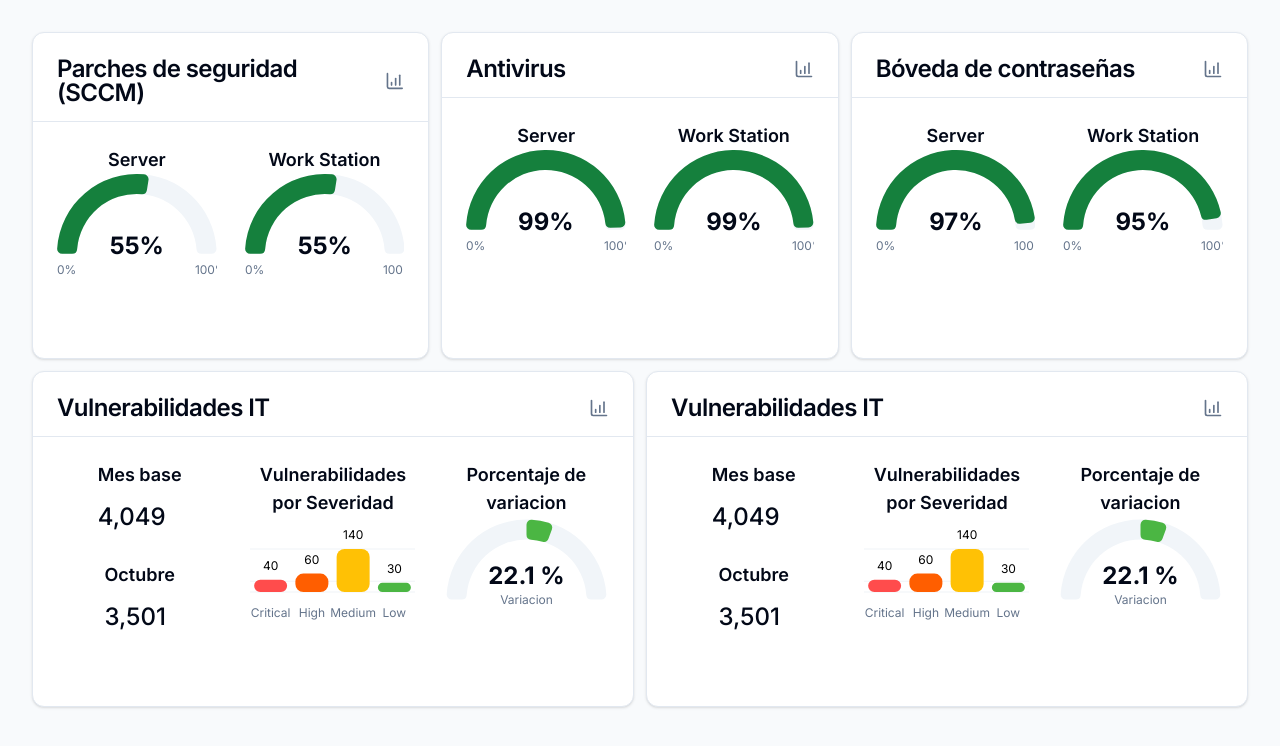
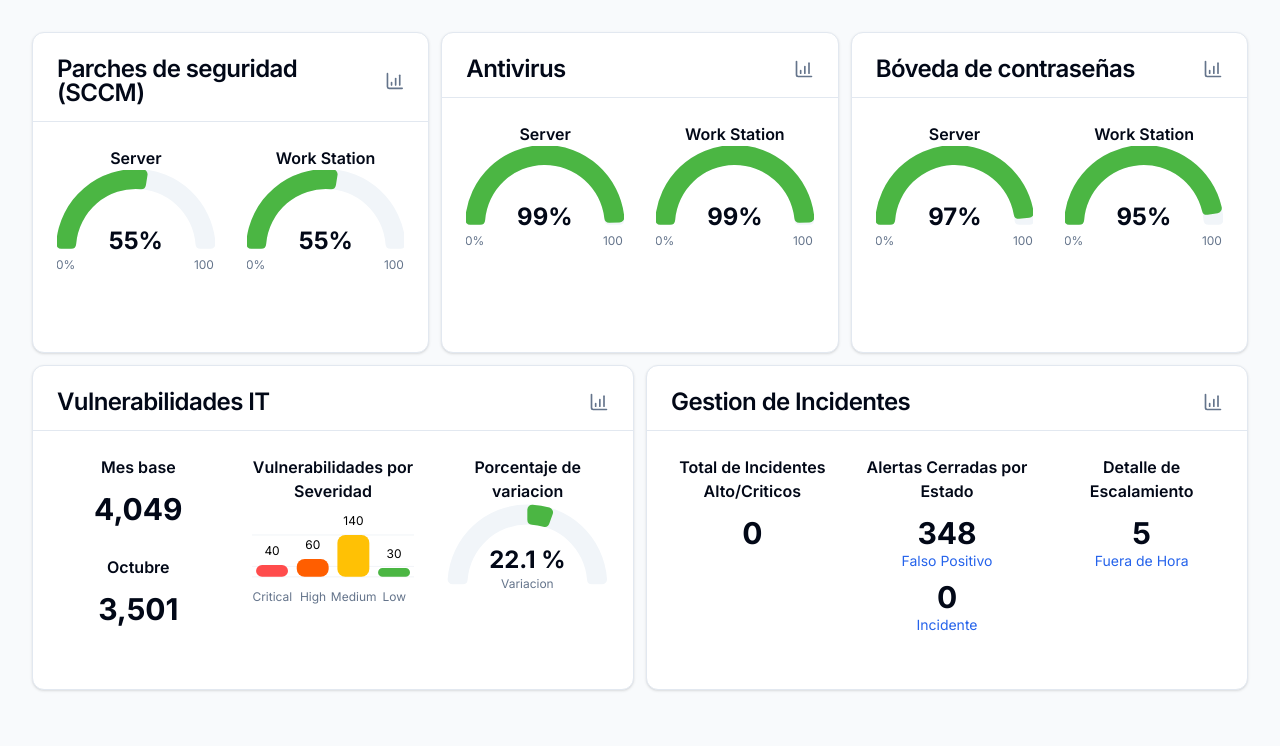
Before and after one commit to redBaron23/sentry, a Next.js app: page / in a window 1280 px wide. Shown: the top 746 px of the page. Built offline with nearby package versions, Linux system fonts and the light colour scheme.

Commit message:
finish first tab

```diff
--- a/src/app/globals.css
+++ b/src/app/globals.css
@@ -39,7 +39,7 @@
     @apply text-lg font-semibold;
   }
   h6 {
-    @apply text-lg font-semibold;
+    @apply text-base font-semibold;
   }
 
   :root {
--- a/src/app/page.tsx
+++ b/src/app/page.tsx
@@ -2,6 +2,7 @@ import { BarChart } from "@/components/atoms/charts/bar-chart";
 import { RadialChart } from "@/components/atoms/charts/radial-chart";
 import { VariationChart } from "@/components/atoms/charts/variation-chart";
 import ChartCard from "@/components/organisms/charts/chart-card";
+import Link from "next/link";
 
 export default function Home() {
   return (
@@ -27,11 +28,11 @@ export default function Home() {
           <div className="flex flex-col gap-7 items-center">
             <div className="flex flex-col gap-3">
               <h6>Mes base</h6>
-              <p className="font-medium text-2xl">4,049</p>
+              <p className="text-3xl font-bold">4,049</p>
             </div>
             <div className="flex flex-col gap-3">
               <h6>Octubre</h6>
-              <p className="font-medium text-2xl">3,501</p>
+              <p className="text-3xl font-bold">3,501</p>
             </div>
           </div>
 
@@ -39,20 +40,38 @@ export default function Home() {
           <VariationChart value={22.1} title="Porcentaje de variacion" />
         </ChartCard>
 
-        <ChartCard title="Vulnerabilidades IT" cols={3}>
-          <div className="flex flex-col gap-7 items-center">
-            <div className="flex flex-col gap-3">
-              <h6>Mes base</h6>
-              <p className="font-medium text-2xl">4,049</p>
-            </div>
-            <div className="flex flex-col gap-3">
-              <h6>Octubre</h6>
-              <p className="font-medium text-2xl">3,501</p>
+        <ChartCard title="Gestion de Incidentes" cols={3}>
+          <div className="flex flex-col gap-3 ">
+            <h6>Total de Incidentes Alto/Criticos</h6>
+            <span className="text-3xl font-bold">0</span>
+          </div>
+
+          <div className="flex flex-col gap-3">
+            <h6>Alertas Cerradas por Estado</h6>
+            <div className="space-y-2">
+              <div className="flex flex-col">
+                <span className="text-3xl font-bold">348</span>
+                <Link href="#" className="text-sm text-blue-600">
+                  Falso Positivo
+                </Link>
+              </div>
+              <div className="flex flex-col">
+                <span className="text-3xl font-bold">0</span>
+                <Link href="#" className="text-sm text-blue-600">
+                  Incidente
+                </Link>
+              </div>
             </div>
           </div>
-
-          <BarChart title="Vulnerabilidades por Severidad" />
-          <VariationChart value={22.1} title="Porcentaje de variacion" />
+          <div className="flex flex-col gap-3">
+            <h6>Detalle de Escalamiento</h6>
+            <div className="flex flex-col">
+              <span className="text-3xl font-bold">5</span>
+              <Link href="#" className="text-sm text-blue-600">
+                Fuera de Hora
+              </Link>
+            </div>
+          </div>
         </ChartCard>
       </div>
     </main>
--- a/src/components/atoms/charts/radial-chart.tsx
+++ b/src/components/atoms/charts/radial-chart.tsx
@@ -30,7 +30,7 @@ export function RadialChart({
   name,
   value,
   title,
-  color = "hsl(142, 76%, 36%)",
+  color = "hsl(var(--chart-variation-positive))",
   maxWidth = 200,
   startAngle = 180,
   endAngle = 0,
@@ -75,9 +75,9 @@ export function RadialChart({
             <RadialBar
               background
               dataKey="value"
-              // fill={`var(--color-${name})`}
+              fill={color}
               cornerRadius={5}
-              className="stroke-transparent stroke-2 fill-green-700"
+              className="stroke-transparent stroke-2"
             />
             <ChartTooltip
               cursor={false}
--- a/src/components/atoms/charts/variation-chart.tsx
+++ b/src/components/atoms/charts/variation-chart.tsx
@@ -20,10 +20,9 @@ interface Props {
   title: string;
 }
 
-export function VariationChart({ title, value }) {
+export function VariationChart({ title, value }: Props) {
   const chartData = [{ variation: value }];
 
-  const porcentualVariation = value / 100;
   const currentBackgroundColor =
     value >= 0 ? "variation-positive" : "variation-negative";
 
--- a/src/components/organisms/charts/chart-card.tsx
+++ b/src/components/organisms/charts/chart-card.tsx
@@ -19,7 +19,7 @@ const ChartCard = ({ title, children, cols = 2 }: Props) => {
         </div>
       </CardHeader>
       <CardContent
-        className={clsx("grid grid-cols-1 gap-7 pt-6", {
+        className={clsx("text-center grid grid-cols-1 gap-8 pt-6", {
           "md:grid-cols-2": cols === 2,
           "xl:grid-cols-3": cols === 3,
         })}
```
